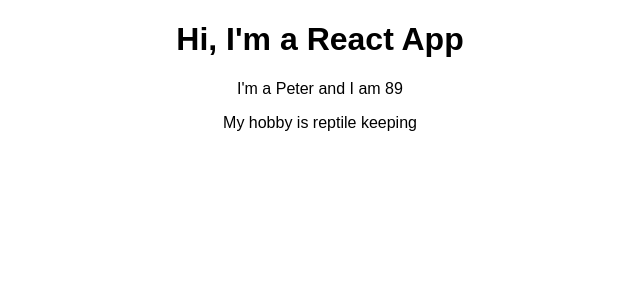
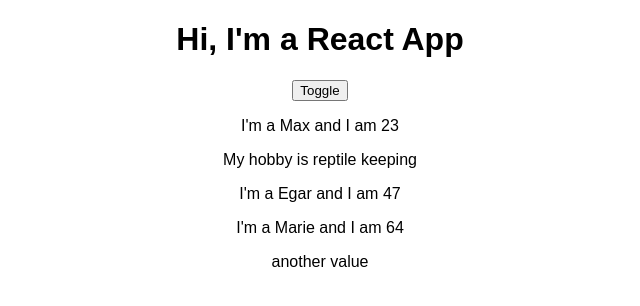
Before and after one commit to fredericmineur/react_guide_demo, a React (Create React App) app: page / in a window 1280 px wide. Shown: the top 306 px of the page, without its empty margins (320-960 px from the left). Built offline with nearby package versions, Linux system fonts and the light colour scheme.

Commit message:
demo state and setState in class component

```diff
--- a/src/App.js
+++ b/src/App.js
@@ -2,14 +2,42 @@
 import Person from './Person/Person';
 import './App.css';
 
+
 class App extends Component {
+
+  // We are in a class, so no declaration with 'const'
+  // 'state' is a compulsory name for the property (hence linked to setState)
+    state = {
+    persons :[
+      {name: 'Max', age:23},
+      {name: 'Egar', age:47},
+      {name: 'Marie', age:64}
+    ],
+    otherState: 'another value'
+  }
+
+  switchHandler = () => {
+    // it overwrites the original state ...only persons...otherState is still in the same state
+    this.setState({
+      persons:[
+      {name: 'Max', age:25},
+      {name: 'Egar', age:49},
+      {name: 'Marie', age:66}
+    ]});
+  }
+
   render() {
     return (
       <div className="App">
         <h1>Hi, I'm a React App</h1>
-        <Person name='Peter' age='89'>
+        {/*!!! onClick is JSX...not HTML onclick event*/}
+        <button onClick={this.switchHandler}>Toggle</button>
+        <Person name={this.state.persons[0].name} age={this.state.persons[0].age}>
           {/* children inside the component*/}
           My hobby is reptile keeping</Person>
+          <Person name={this.state.persons[1].name} age={this.state.persons[1].age}/>
+          <Person name={this.state.persons[2].name} age={this.state.persons[2].age}/>
+          <p>{this.state.otherState}</p>
       </div>
     );
   }
```
